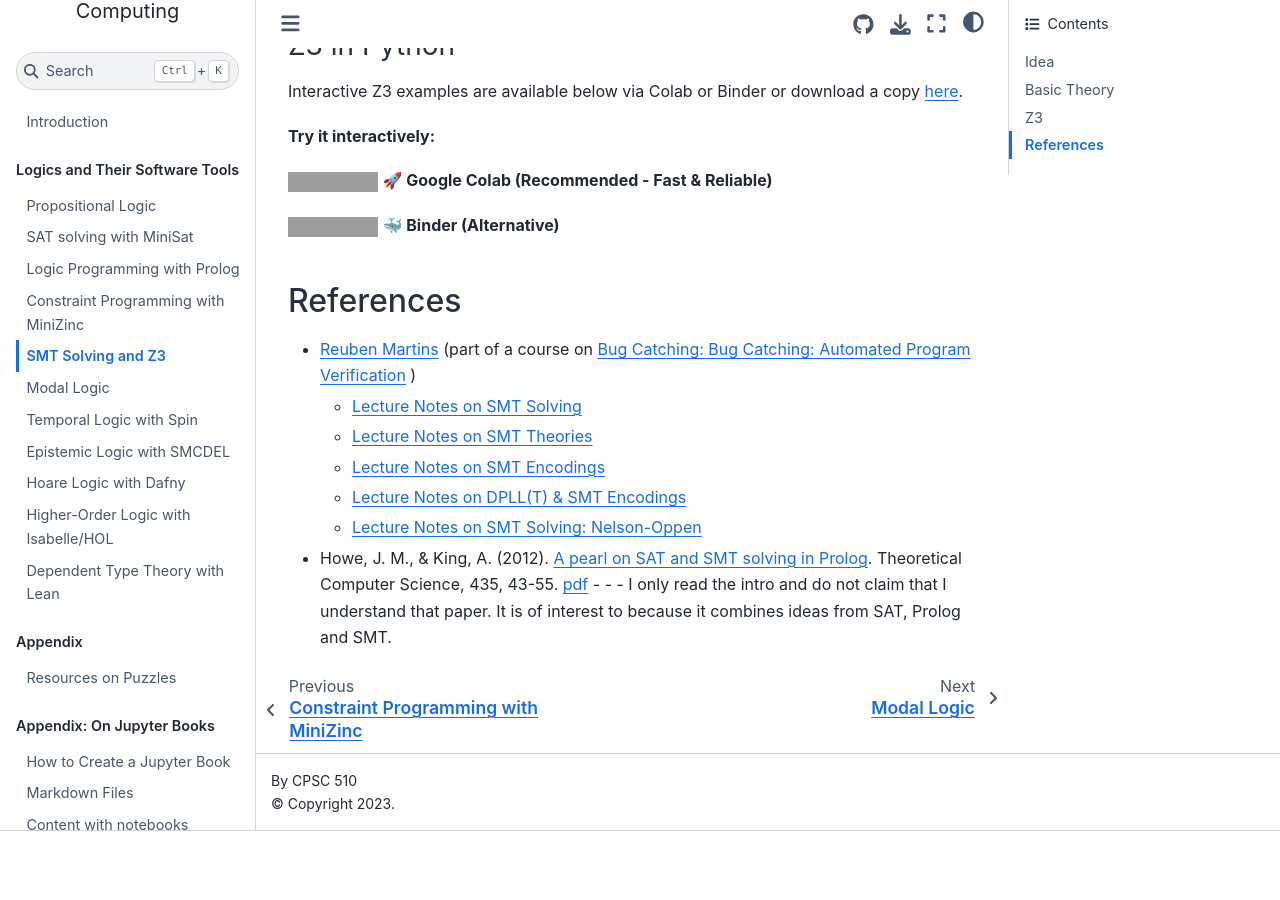
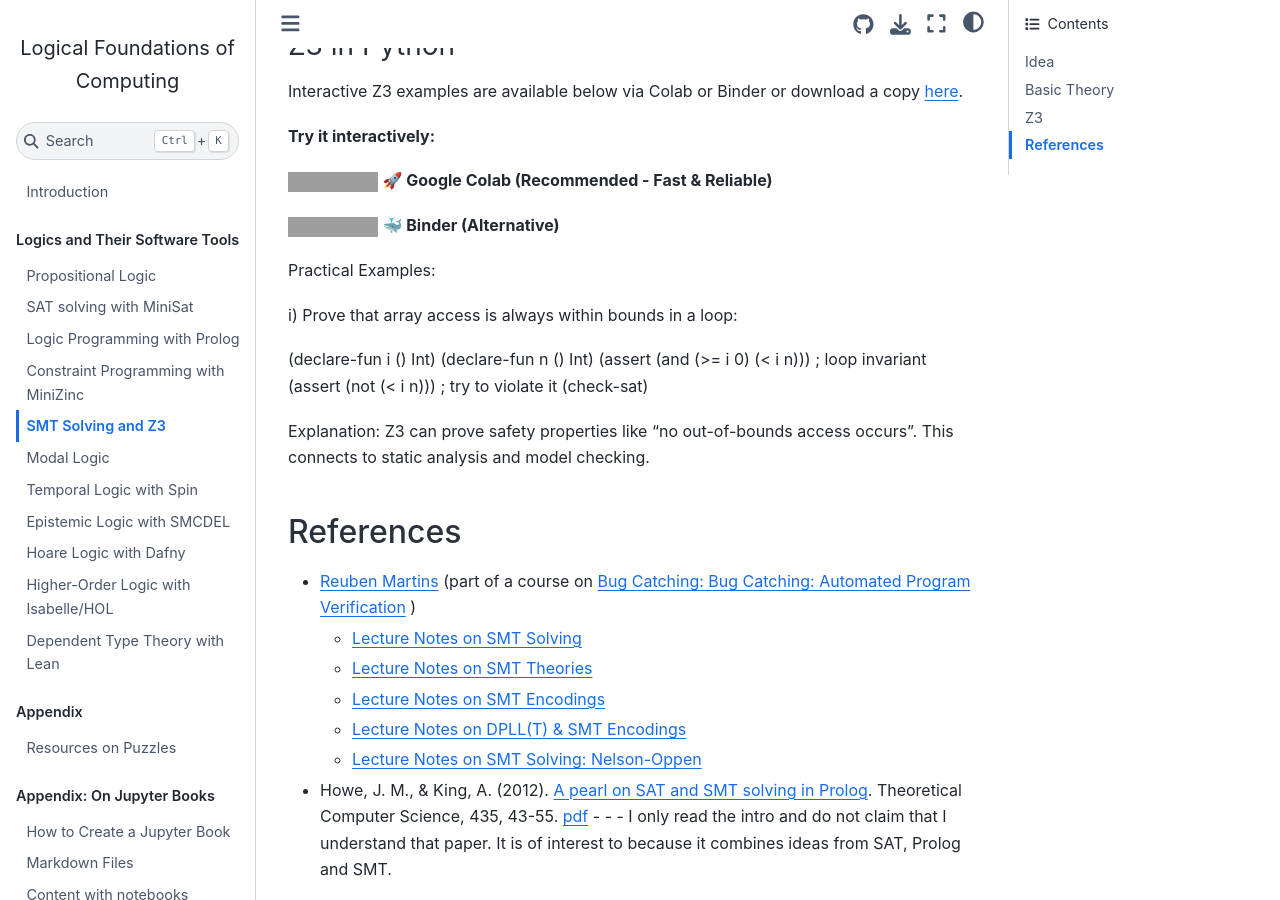
Before and after one commit to LEAP-at-Chapman/CPSC-510-Logical-Foundations-of-Computing, a Jupyter Book: the page built from content/5-smt-solving.md, in a window 1280 px wide and 900 px high, scrolled down 3512 px. Built offline with Jupyter Book 1.0.4 settings and Sphinx 7.4.7 and the Sphinx Book theme 1.1.4, drawn with Linux system fonts in a browser that asks for light colours; before the commit the page ends 4343 px from its top, so only the background shows below that; grey boxes are pictures that could not be loaded.

Commit message:
Add practical examples for array access safety in Z3
Added practical examples demonstrating how to prove array access bounds using Z3.

```diff
--- a/content/5-smt-solving.md
+++ b/content/5-smt-solving.md
@@ -122,6 +122,17 @@ Interactive Z3 examples are available below via Colab or Binder or download a co
 
 [![Binder](https://mybinder.org/badge_logo.svg)](https://mybinder.org/v2/gh/LEAP-at-Chapman/CPSC-510-Logical-Foundations-of-Computing/main?filepath=content%2Frequirements.txt&labpath=../z3%2Fz3-examples.ipynb) **🐳 Binder (Alternative)**
 
+Practical Examples:
+
+i) Prove that array access is always within bounds in a loop:
+
+  (declare-fun i () Int)
+  (declare-fun n () Int)
+  (assert (and (>= i 0) (< i n)))   ; loop invariant
+  (assert (not (< i n)))            ; try to violate it
+  (check-sat)
+
+  Explanation: Z3 can prove safety properties like “no out-of-bounds access occurs”. This connects to static analysis and model checking.
 ## References
 
 - [Reuben Martins](https://sat-group.github.io/ruben/) (part of a course on [Bug Catching: Bug Catching: Automated Program Verification](https://www.cs.cmu.edu/~15414/s22/s21/lectures/) )
```
